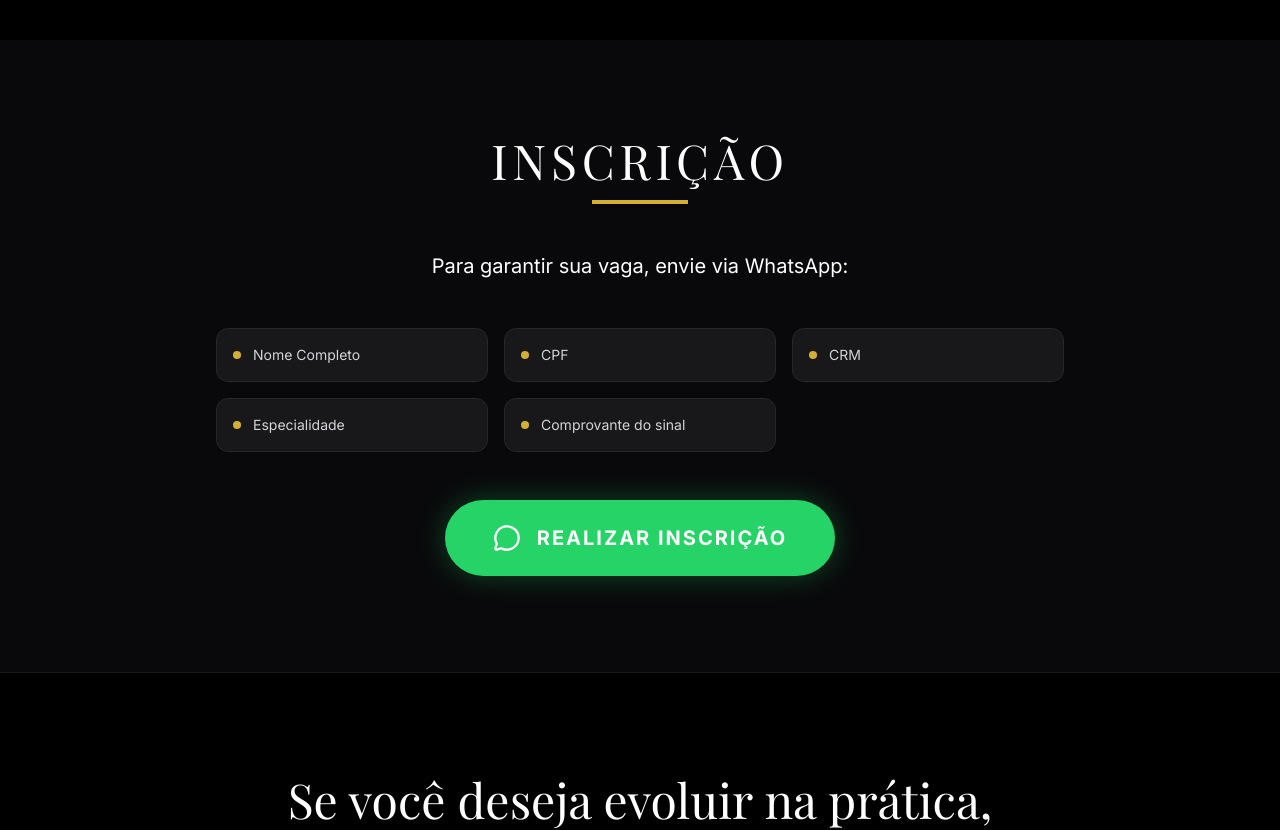
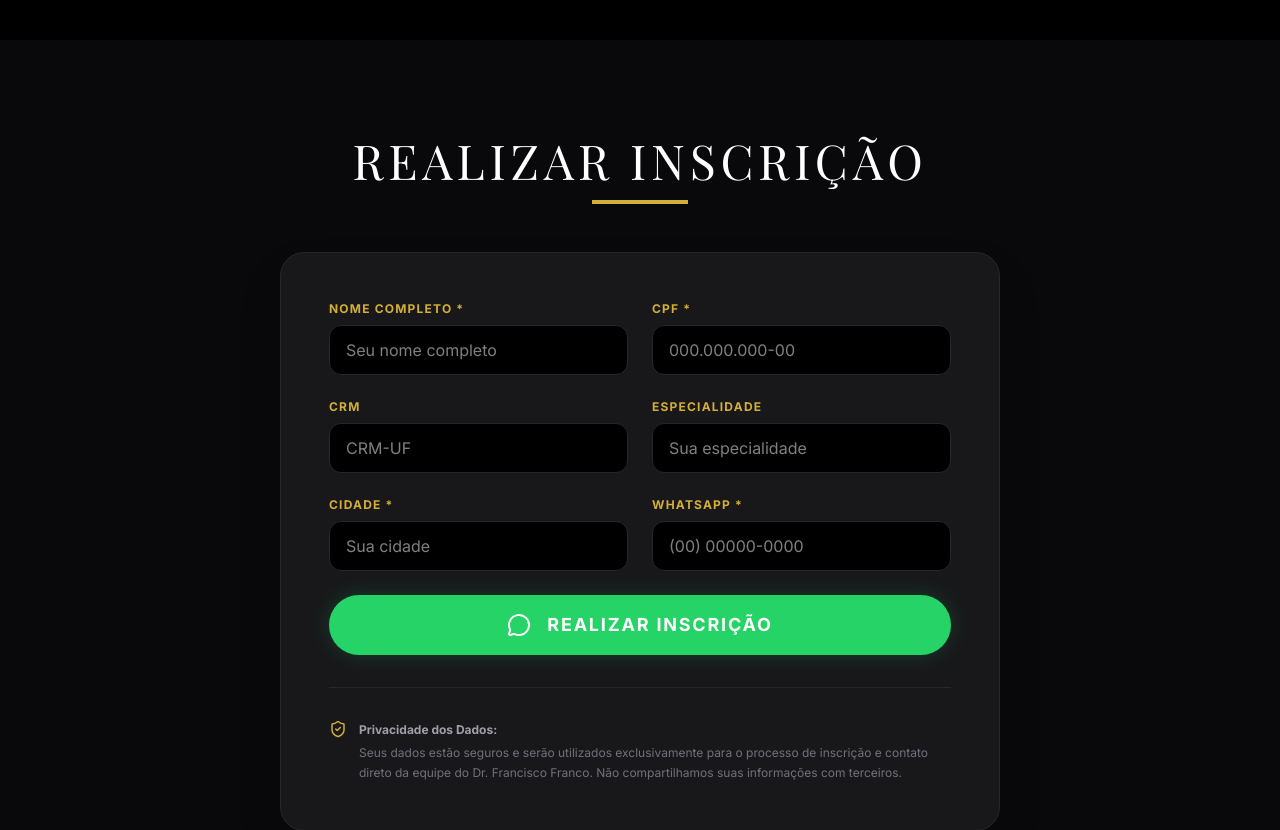
Before and after one commit to felipecavazzani/ottoclinic-landingpage-curso1, a React (Vite) app: page / in a window 1280 px wide. Shown: the part 5840-6670 px from the top of the page. Built offline with nearby package versions, Linux system fonts and the light colour scheme; a web font is replaced by a local one.

Commit message:
feat: Add WhatsApp registration form
Implements a form for users to register for the Mentoria Mini Lipo course. Upon submission, it constructs a pre-filled WhatsApp message with the user's provided details and opens it in a new tab.

```diff
--- a/src/App.tsx
+++ b/src/App.tsx
@@ -80,6 +80,35 @@ export default function App() {
   };
 
   const time = formatTime(timeLeft);
+
+  const [formData, setFormData] = useState({
+    nome: '',
+    cpf: '',
+    crm: '',
+    especialidade: '',
+    cidade: '',
+    whatsapp: ''
+  });
+
+  const handleInputChange = (e: React.ChangeEvent<HTMLInputElement>) => {
+    const { name, value } = e.target;
+    setFormData(prev => ({ ...prev, [name]: value }));
+  };
+
+  const handleSubmit = (e: React.FormEvent) => {
+    e.preventDefault();
+    const message = `Olá! Gostaria de realizar minha inscrição na Mentoria Mini Lipo.\n\n` +
+      `*Dados da Inscrição:*\n` +
+      `Nome: ${formData.nome}\n` +
+      `CPF: ${formData.cpf}\n` +
+      `CRM: ${formData.crm || 'Não informado'}\n` +
+      `Especialidade: ${formData.especialidade || 'Não informada'}\n` +
+      `Cidade: ${formData.cidade}\n` +
+      `WhatsApp: ${formData.whatsapp}`;
+
+    const encodedMessage = encodeURIComponent(message);
+    window.open(`https://wa.me/554399755348?text=${encodedMessage}`, '_blank');
+  };
 
   return (
     <div className="min-h-screen bg-black text-zinc-300 font-sans selection:bg-[#D4AF37] selection:text-black">
@@ -404,26 +433,104 @@ export default function App() {
 
       {/* Registration */}
       <section className="py-24 bg-zinc-950">
-        <div className="max-w-4xl mx-auto px-6 text-center">
-          <SectionTitle subtitle>Inscrição</SectionTitle>
-          <p className="text-xl text-white mb-12">Para garantir sua vaga, envie via WhatsApp:</p>
-          <div className="grid grid-cols-2 md:grid-cols-3 gap-4 text-left mb-12">
-            {["Nome Completo", "CPF", "CRM", "Especialidade", "Comprovante do sinal"].map((t, i) => (
-              <div key={i} className="bg-zinc-900 p-4 rounded-xl border border-zinc-800 flex items-center gap-3">
-                <div className="w-2 h-2 rounded-full bg-[#D4AF37]" />
-                <span className="text-zinc-300 text-sm">{t}</span>
+        <div className="max-w-3xl mx-auto px-6">
+          <SectionTitle subtitle>Realizar Inscrição</SectionTitle>
+          <div className="bg-zinc-900 p-8 md:p-12 rounded-3xl border border-zinc-800 shadow-2xl">
+            <form onSubmit={handleSubmit} className="space-y-6">
+              <div className="grid md:grid-cols-2 gap-6">
+                <div className="space-y-2">
+                  <label htmlFor="nome" className="block text-xs font-bold text-[#D4AF37] uppercase tracking-widest">Nome Completo *</label>
+                  <input
+                    type="text"
+                    id="nome"
+                    name="nome"
+                    required
+                    value={formData.nome}
+                    onChange={handleInputChange}
+                    className="w-full bg-black border border-zinc-800 rounded-xl px-4 py-3 text-white focus:border-[#D4AF37] focus:ring-1 focus:ring-[#D4AF37] outline-none transition-all"
+                    placeholder="Seu nome completo"
+                  />
+                </div>
+                <div className="space-y-2">
+                  <label htmlFor="cpf" className="block text-xs font-bold text-[#D4AF37] uppercase tracking-widest">CPF *</label>
+                  <input
+                    type="text"
+                    id="cpf"
+                    name="cpf"
+                    required
+                    value={formData.cpf}
+                    onChange={handleInputChange}
+                    className="w-full bg-black border border-zinc-800 rounded-xl px-4 py-3 text-white focus:border-[#D4AF37] focus:ring-1 focus:ring-[#D4AF37] outline-none transition-all"
+                    placeholder="000.000.000-00"
+                  />
+                </div>
+                <div className="space-y-2">
+                  <label htmlFor="crm" className="block text-xs font-bold text-[#D4AF37] uppercase tracking-widest">CRM</label>
+                  <input
+                    type="text"
+                    id="crm"
+                    name="crm"
+                    value={formData.crm}
+                    onChange={handleInputChange}
+                    className="w-full bg-black border border-zinc-800 rounded-xl px-4 py-3 text-white focus:border-[#D4AF37] focus:ring-1 focus:ring-[#D4AF37] outline-none transition-all"
+                    placeholder="CRM-UF"
+                  />
+                </div>
+                <div className="space-y-2">
+                  <label htmlFor="especialidade" className="block text-xs font-bold text-[#D4AF37] uppercase tracking-widest">Especialidade</label>
+                  <input
+                    type="text"
+                    id="especialidade"
+                    name="especialidade"
+                    value={formData.especialidade}
+                    onChange={handleInputChange}
+                    className="w-full bg-black border border-zinc-800 rounded-xl px-4 py-3 text-white focus:border-[#D4AF37] focus:ring-1 focus:ring-[#D4AF37] outline-none transition-all"
+                    placeholder="Sua especialidade"
+                  />
+                </div>
+                <div className="space-y-2">
+                  <label htmlFor="cidade" className="block text-xs font-bold text-[#D4AF37] uppercase tracking-widest">Cidade *</label>
+                  <input
+                    type="text"
+                    id="cidade"
+                    name="cidade"
+                    required
+                    value={formData.cidade}
+                    onChange={handleInputChange}
+                    className="w-full bg-black border border-zinc-800 rounded-xl px-4 py-3 text-white focus:border-[#D4AF37] focus:ring-1 focus:ring-[#D4AF37] outline-none transition-all"
+                    placeholder="Sua cidade"
+                  />
+                </div>
+                <div className="space-y-2">
+                  <label htmlFor="whatsapp" className="block text-xs font-bold text-[#D4AF37] uppercase tracking-widest">WhatsApp *</label>
+                  <input
+                    type="tel"
+                    id="whatsapp"
+                    name="whatsapp"
+                    required
+                    value={formData.whatsapp}
+                    onChange={handleInputChange}
+                    className="w-full bg-black border border-zinc-800 rounded-xl px-4 py-3 text-white focus:border-[#D4AF37] focus:ring-1 focus:ring-[#D4AF37] outline-none transition-all"
+                    placeholder="(00) 00000-0000"
+                  />
+                </div>
               </div>
-            ))}
+              <button
+                type="submit"
+                className="w-full flex items-center justify-center gap-4 bg-[#25D366] hover:bg-[#128C7E] text-white px-8 py-4 rounded-full font-bold transition-all text-lg uppercase tracking-widest shadow-[0_0_20px_rgba(37,211,102,0.2)] mt-4"
+              >
+                <MessageCircle size={24} />
+                Realizar Inscrição
+              </button>
+            </form>
+            <div className="mt-8 pt-8 border-t border-zinc-800 flex items-start gap-3">
+              <ShieldCheck className="text-[#D4AF37] shrink-0" size={18} />
+              <p className="text-zinc-500 text-xs leading-relaxed">
+                <span className="text-zinc-400 font-bold block mb-1">Privacidade dos Dados:</span>
+                Seus dados estão seguros e serão utilizados exclusivamente para o processo de inscrição e contato direto da equipe do Dr. Francisco Franco. Não compartilhamos suas informações com terceiros.
+              </p>
+            </div>
           </div>
-          <a
-            href={WHATSAPP_LINK}
-            target="_blank"
-            rel="noopener noreferrer"
-            className="inline-flex items-center gap-4 bg-[#25D366] hover:bg-[#128C7E] text-white px-12 py-6 rounded-full font-bold transition-all text-xl uppercase tracking-widest shadow-[0_0_30px_rgba(37,211,102,0.3)]"
-          >
-            <MessageCircle size={28} />
-            Realizar Inscrição
-          </a>
         </div>
       </section>
 
```
